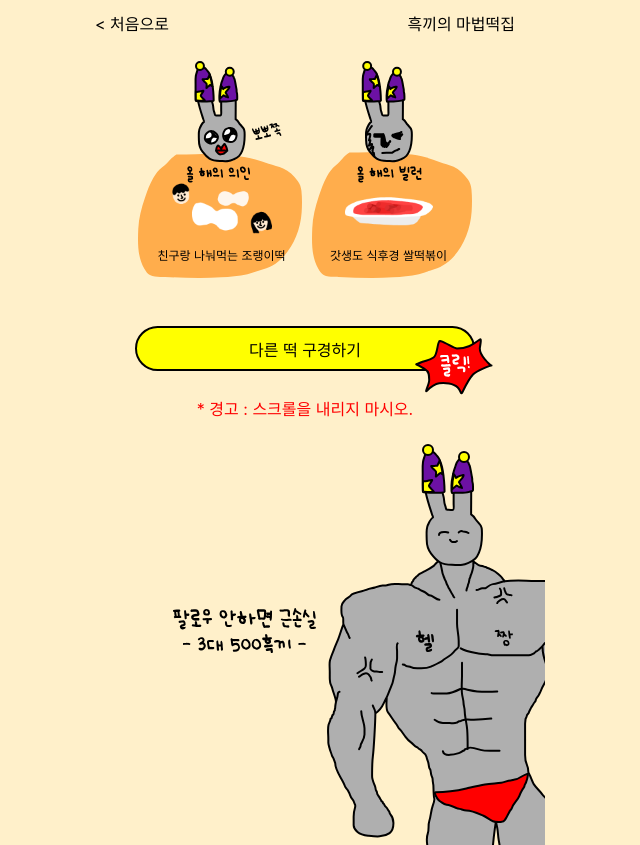
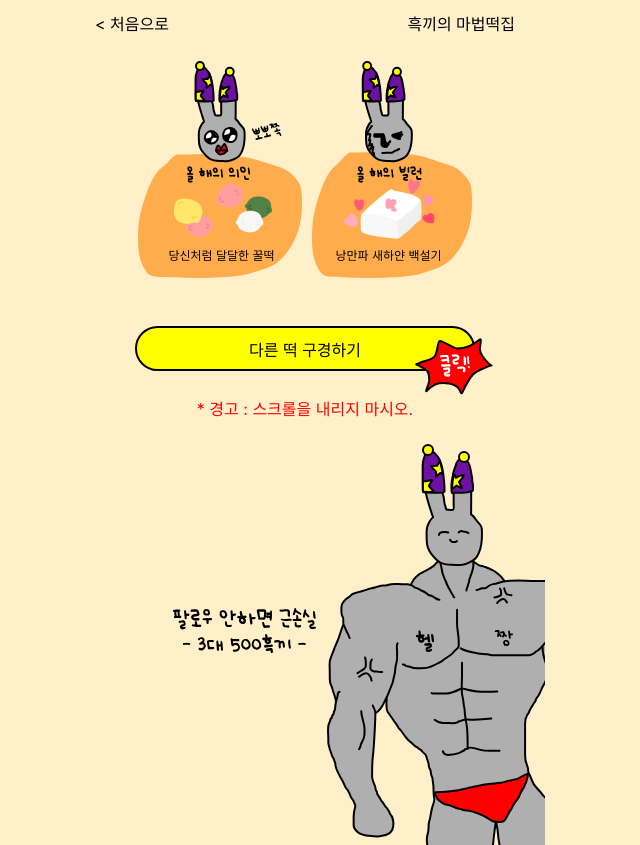
Before and after one commit to roundshoulder/black_rabbit, a React (Create React App) app: page /black_rabbit/result in a window 1280 px wide. Shown: the whole page, without its empty margins (335-975 px from the left). Built offline with nearby package versions, Linux system fonts and the light colour scheme; a web font is replaced by a local one.

Commit message:
:memo: Update Results
Update Results

```diff
--- a/src/components/results.ts
+++ b/src/components/results.ts
@@ -97,8 +97,8 @@ export function getResult(wishKeys: number[]) {
 
 const results: { [id: number]: result } = {
   0: {
-    good: 10,
-    bad: 1,
+    good: 14,
+    bad: 3,
     name: '다이어트용 야채설기',
     img: require('../static/images/result/0.png'),
     info: `이 떡으로 말하자면 맛은 하나도 없는
@@ -108,8 +108,8 @@ const results: { [id: number]: result } = {
     근데 얘도 너무 많이 먹으면 살찌니까 그만 먹어 이 돼지야 ><`,
   },
   1: {
-    good: 10,
-    bad: 1,
+    good: 1,
+    bad: 2,
     name: '갓생도 식후경 쌀떡볶이',
     img: require('../static/images/result/1.png'),
     info: `후후 자네가 새해부터 일찍 일어나는 새인가?
@@ -119,8 +119,8 @@ const results: { [id: number]: result } = {
     오늘 할 일: 흑끼한테 당근사주기`,
   },
   2: {
-    good: 10,
-    bad: 1,
+    good: 19,
+    bad: 18,
     name: '부기온앤온 금가루 뿌린 화과자',
     img: require('../static/images/result/2.png'),
     info: `머야머야 옷이 그게 머야-!!
@@ -132,7 +132,7 @@ const results: { [id: number]: result } = {
   },
   3: {
     good: 10,
-    bad: 1,
+    bad: 9,
     name: '애인이 끓여준 떡라면',
     img: require('../static/images/result/3.png'),
     info: `우왕 따뜻한 온기가 마구 올라오는 게 보여?
@@ -143,8 +143,8 @@ const results: { [id: number]: result } = {
     아니 잠깐.. 왤케 설레게 나를 쳐다보는거야 으앙 ㅠ 소름끼쳐!`,
   },
   4: {
-    good: 10,
-    bad: 1,
+    good: 9,
+    bad: 8,
     name: '날씨는 언제나 내 편! 기우제용 콩편',
     img: require('../static/images/result/4.png'),
     info: `하이하이! 나는 너의 날씨요정!
@@ -155,8 +155,8 @@ const results: { [id: number]: result } = {
     그럴거면 그냥 날씨예보 봐 이 바보얌 ><`,
   },
   5: {
-    good: 10,
-    bad: 1,
+    good: 11,
+    bad: 15,
     name: '간과 폐를 건강하게 헛개도라지 시루떡',
     img: require('../static/images/result/5.png'),
     info: `이 떡으로 말하자면 헛개나무 열매가
@@ -168,8 +168,8 @@ const results: { [id: number]: result } = {
     싫어 나는 흑기사가 아니라 흑끼걸랑 ㅋ`,
   },
   6: {
-    good: 10,
-    bad: 1,
+    good: 4,
+    bad: 13,
     name: '엿처럼 한방에 붙는 찹쌀떡',
     img: require('../static/images/result/6.png'),
     info: `후후 이 떡은 내 비장의 무기!
@@ -181,8 +181,8 @@ const results: { [id: number]: result } = {
     힝 실은 뻥임 ㅅㄱ`,
   },
   7: {
-    good: 10,
-    bad: 1,
+    good: 5,
+    bad: 7,
     name: '대학원생의 가호를 받은 물떡',
     img: require('../static/images/result/7.png'),
     info: `이 떡으로 말하자면
@@ -192,8 +192,8 @@ const results: { [id: number]: result } = {
     근데 많이 먹어서 교수님이 대학원으로 부르면 나는 몰랑`,
   },
   8: {
-    good: 10,
-    bad: 1,
+    good: 17,
+    bad: 0,
     name: '인간이 되자! 쑥떡',
     img: require('../static/images/result/8.png'),
     info: `으앗! 벌써 맛없는 냄새나 ㅠㅠ
@@ -204,8 +204,8 @@ const results: { [id: number]: result } = {
     잉 맞다 그거 먹으면 1년동안 입냄새남 ㅋ 먹기 전에 말한단걸 깜빡><`,
   },
   9: {
-    good: 10,
-    bad: 1,
+    good: 15,
+    bad: 3,
     name: '즐거운 취미를 위한 초코크림떡',
     img: require('../static/images/result/9.png'),
     info: `왓 이즈 유얼 하비?
@@ -218,8 +218,8 @@ const results: { [id: number]: result } = {
     흑끼한테 당근 사주기, 흑끼한테 당근 사주기, 흑끼한테 당근....`,
   },
   10: {
-    good: 10,
-    bad: 1,
+    good: 18,
+    bad: 20,
     name: '친구랑 나눠먹는 조랭이떡',
     img: require('../static/images/result/10.png'),
     info: `이 떡으로 말하자면
@@ -230,8 +230,8 @@ const results: { [id: number]: result } = {
     이제는 우리의 날들이 온다고~!!`,
   },
   11: {
-    good: 10,
-    bad: 1,
+    good: 6,
+    bad: 22,
     name: '가족끼리 먹는 떡국',
     img: require('../static/images/result/11.png'),
     info: `어머머! 이게 뭐람?
@@ -244,8 +244,8 @@ const results: { [id: number]: result } = {
   },
   // 2개
   12: {
-    good: 10,
-    bad: 1,
+    good: 20,
+    bad: 19,
     name: '현실과 낭만 둘다 놓칠 수 없는 구름떡',
     img: require('../static/images/result/12.png'),
     info: `Hey! 자네!!
@@ -259,8 +259,8 @@ const results: { [id: number]: result } = {
     으앙 몰라 오글거려 ㅎㅎ`,
   },
   13: {
-    good: 10,
-    bad: 1,
+    good: 21,
+    bad: 16,
     name: '사회생활 만렙 술떡',
     img: require('../static/images/result/13.png'),
     info: `아이고 선배님~~팀장님~~ 싸수님~~
@@ -271,8 +271,8 @@ const results: { [id: number]: result } = {
     언제까지 어깨춤을 추게할거양~ 내 어깨를 봐~ 탈골됐잖아`,
   },
   14: {
-    good: 10,
-    bad: 1,
+    good: 22,
+    bad: 15,
     name: '고생끝에 낙이 오리라 솔방울떡',
     img: require('../static/images/result/14.png'),
     info: `이봐! 자네!
@@ -284,8 +284,8 @@ const results: { [id: number]: result } = {
     그건 바로바로............!!! 장난이지롱 편하게 먹으라구`,
   },
   15: {
-    good: 10,
-    bad: 1,
+    good: 14,
+    bad: 8,
     name: '낭만적인 분위기메이커 티라미수떡',
     img: require('../static/images/result/15.png'),
     info: `이 떡을 로맨틱한 너의 눈동자에 빠뜨리고 싶어...!
@@ -296,8 +296,8 @@ const results: { [id: number]: result } = {
     혹시 떡말고 라면도 주고 싶은데.. 그대와 함께라면 >< !!`,
   },
   16: {
-    good: 10,
-    bad: 1,
+    good: 19,
+    bad: 13,
     name: '그대여 꽃 피우리라 화전',
     img: require('../static/images/result/16.png'),
     info: `어이어이, 설마 삶에서 인내와 낭만을 원하는 귀요미가 너야?
@@ -310,8 +310,8 @@ const results: { [id: number]: result } = {
     인내의 땀이 묻은 아름다운 청바지!@@@`,
   },
   17: {
-    good: 10,
-    bad: 1,
+    good: 16,
+    bad: 12,
     name: '무한한 가능성을 지닌 가래떡',
     img: require('../static/images/result/17.png'),
     info: `아이참~ 기다료바~
@@ -325,8 +325,8 @@ const results: { [id: number]: result } = {
 
   // 3개
   18: {
-    good: 10,
-    bad: 1,
+    good: 21,
+    bad: 20,
     name: '다방면에서 성공할 무지개떡',
     img: require('../static/images/result/18.png'),
     info: `후후 나 눈썰미 좋은 거 알지? 너한테서 팔방미인이 보인다구!
@@ -338,8 +338,8 @@ const results: { [id: number]: result } = {
     그거 알아? 무지개떡 먹으면 무지 개운함 ㅋ`,
   },
   19: {
-    good: 10,
-    bad: 1,
+    good: 13,
+    bad: 14,
     name: '돈이 보이는 금빛 인절미',
     img: require('../static/images/result/19.png'),
     info: `이건 평범한 인절미가 아니야,
@@ -351,8 +351,8 @@ const results: { [id: number]: result } = {
     인절미 너무 많이 먹으면 목막혀서 위험해! 데인절미! ㅋ`,
   },
   20: {
-    good: 10,
-    bad: 1,
+    good: 12,
+    bad: 5,
     name: '낭만파 새하얀 백설기',
     img: require('../static/images/result/20.png'),
     info: `어머 이 낭만적인 사람!
@@ -365,8 +365,8 @@ const results: { [id: number]: result } = {
     시른뎅? 시른뎅? 킹받쥬? 못때리쥬 ㅋㅋ`,
   },
   21: {
-    good: 10,
-    bad: 1,
+    good: 18,
+    bad: 22,
     name: '당신처럼 달달한 꿀떡',
     img: require('../static/images/result/21.png'),
     info: `주변 사람들을 소중히 여기는 스윗한 인간 그 잡채 ..
@@ -377,8 +377,8 @@ const results: { [id: number]: result } = {
     힝 그니까 그만 먹어! 아이참 그만먹으라구! ㅎㅎ`,
   },
   22: {
-    good: 10,
-    bad: 1,
+    good: 0,
+    bad: 17,
     name: '슈퍼맨은 바로 당신! 떡케이크',
     img: require('../static/images/result/22.png'),
     info: `이봐 자네, 지구를 구할 생각은 없어?
```
